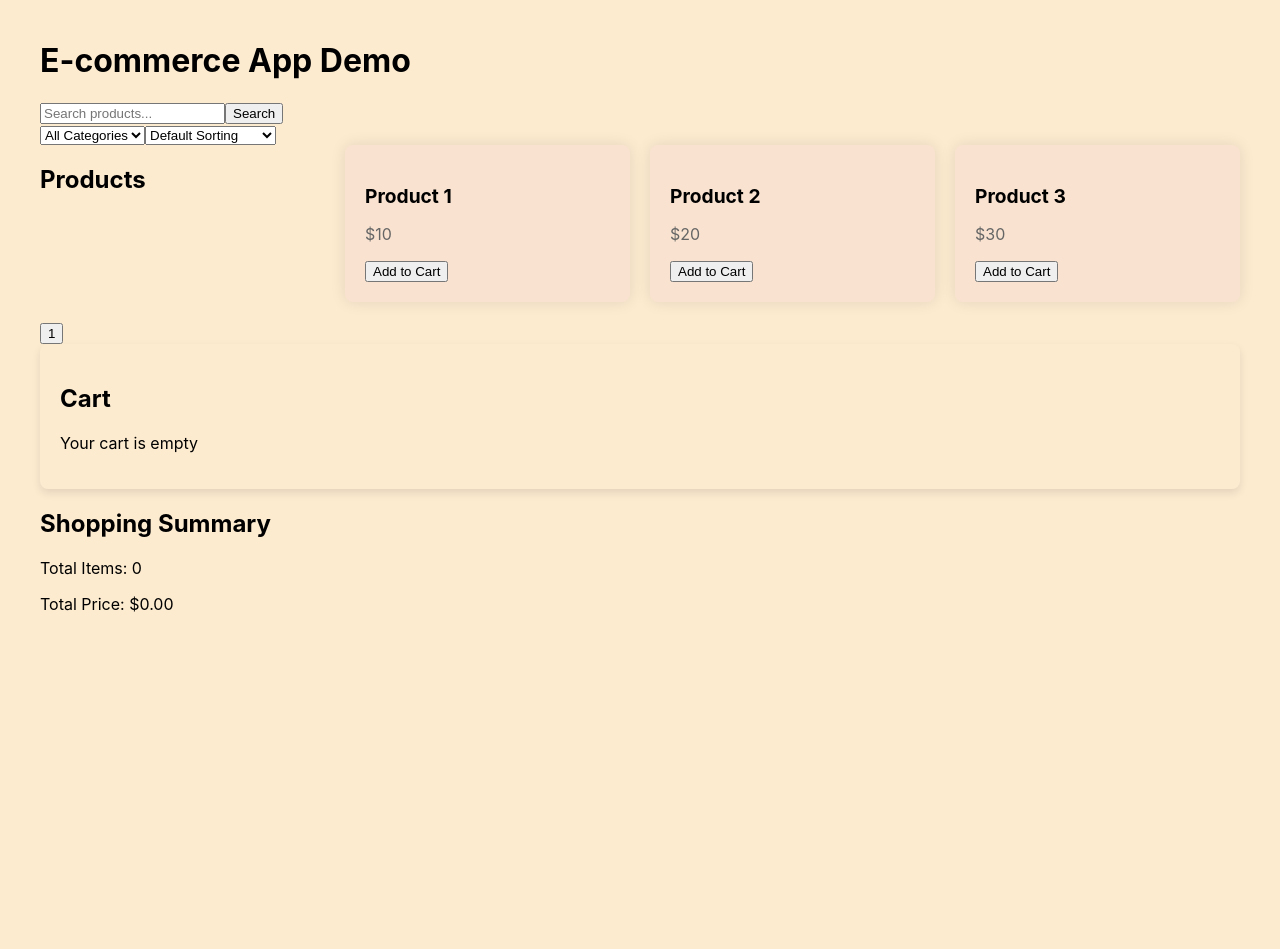
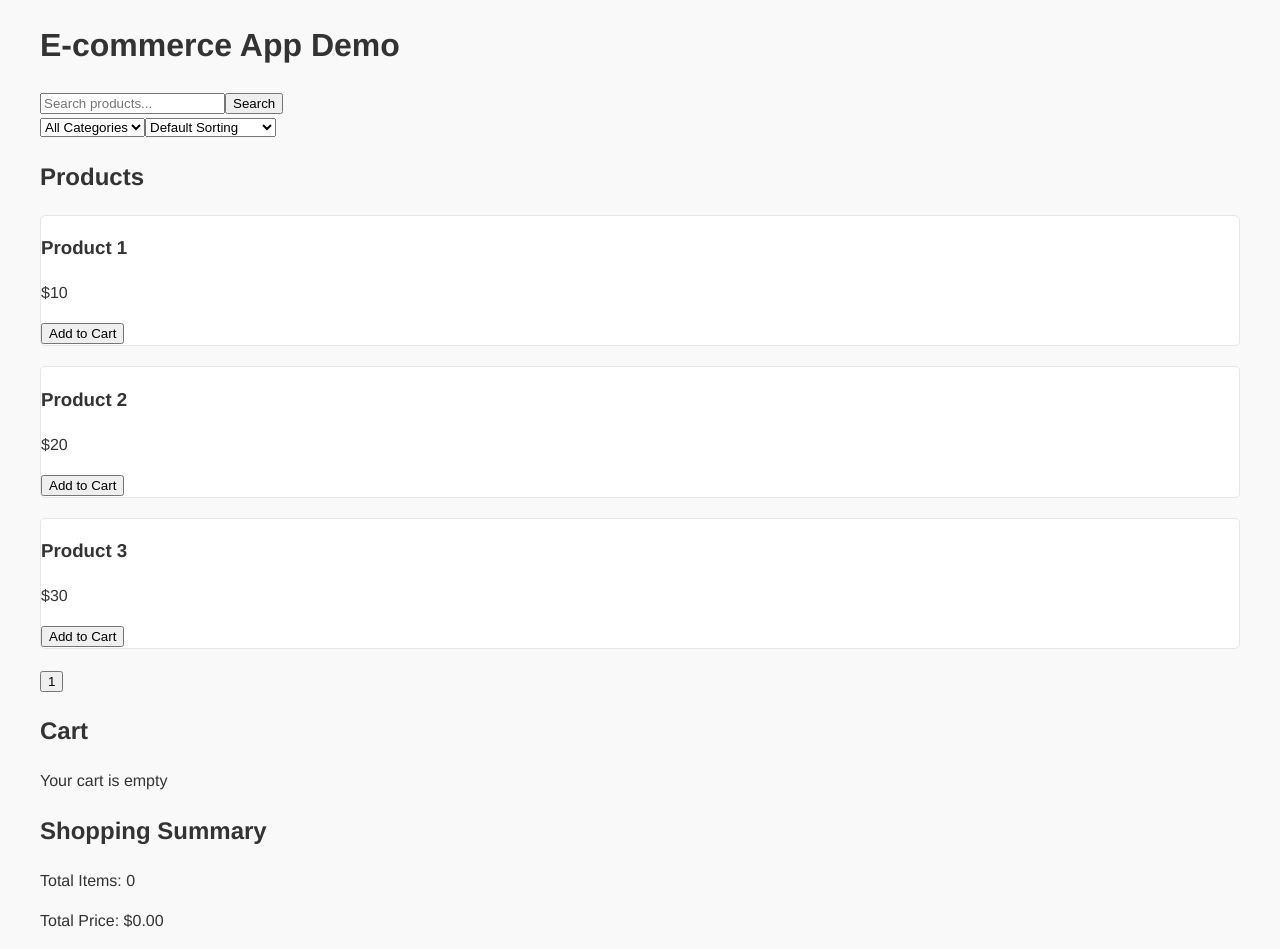
Before and after one commit to asearer/shopping-site-demo, a React (Create React App) app: page /cart in a window 1280 px wide. Before the commit the page ends 800 px from the top, so only its background shows below. Built offline with nearby package versions, Linux system fonts and the light colour scheme.

Commit message:
On branch main  Your branch is up to date with 'origin/main'.  Changes to be committed: 	modified:   src/App.css 	modified:   src/components/Cart.js fixed increment/decriment cart items functions

```diff
--- a/src/App.css
+++ b/src/App.css
@@ -1,114 +1,118 @@
-/* App.css */
+/* General Styles */
 
-/* Body background */
 body {
-  background-color: #fdebd0; /* Light peach */
+  font-family: "Helvetica Neue", Helvetica, Arial, sans-serif;
+  font-size: 16px;
+  line-height: 1.5;
+  color: #333;
+  background-color: #f9f9f9;
+  margin: 0;
+  padding: 0;
 }
 
-/* Centered header */
-.header {
-  text-align: center;
+.container {
+  max-width: 1200px;
+  margin: 0 auto;
+  padding: 0 15px;
+}
+
+/* Header Styles */
+
+header {
+  background-color: #fff;
+  border-bottom: 1px solid #e6e6e6;
   padding: 20px 0;
 }
 
-/* Container */
-.container {
-  padding: 20px 40px; /* Increased padding on the sides */
+.logo {
+  font-size: 1.5rem;
+  color: #333;
+  text-decoration: none;
 }
 
-/* Search bar */
-.search-bar {
-  margin-bottom: 20px;
+.navbar {
+  margin-top: 10px;
 }
 
-/* Product list */
-.product-list {
-  display: grid;
-  grid-template-columns: repeat(auto-fit, minmax(250px, 1fr));
-  gap: 20px;
+.navbar ul {
+  list-style: none;
+  padding: 0;
 }
 
-.product {
-  background-color: #f9e3d0; /* Peach */
-  padding: 20px;
-  border-radius: 8px;
-  box-shadow: 0 0 15px rgba(0, 0, 0, 0.1); /* Enhanced box shadow */
-  transition: box-shadow 0.3s ease; /* Smooth transition */
+.navbar li {
+  display: inline-block;
+  margin-right: 20px;
 }
 
-.product:hover {
-  box-shadow: 0 0 20px rgba(0, 0, 0, 0.2); /* Increase shadow on hover */
+.navbar a {
+  color: #333;
+  text-decoration: none;
+}
+
+/* Product Styles */
+
+.product {
+  background-color: #fff;
+  border: 1px solid #e6e6e6;
+  border-radius: 5px;
+  margin-bottom: 20px;
+  overflow: hidden;
 }
 
 .product img {
-  max-width: 100%;
+  width: 100%;
   height: auto;
-  border-radius: 8px;
 }
 
-.product h3 {
+.product-info {
+  padding: 20px;
+}
+
+.product-title {
   font-size: 1.2rem;
   margin-bottom: 10px;
 }
 
-.product p {
+.product-price {
+  font-size: 1.1rem;
+  color: #333;
+}
+
+.product-description {
+  font-size: 0.9rem;
   color: #666;
 }
 
-/* Cart */
-.cart {
-  background-color: #fdebd0; /* Light peach */
-  padding: 20px;
-  border-radius: 8px;
-  box-shadow: 0 4px 8px rgba(0, 0, 0, 0.1);
+/* Footer Styles */
+
+footer {
+  background-color: #f9f9f9;
+  border-top: 1px solid #e6e6e6;
+  padding: 20px 0;
+  text-align: center;
+  margin-top: 50px;
 }
 
-.cart-item {
-  margin-bottom: 10px;
+.footer-links a {
+  color: #333;
+  text-decoration: none;
+  margin: 0 10px;
 }
 
-.cart-item:last-child {
-  margin-bottom: 0;
+/* Button Styles */
+
+.btn {
+  display: inline-block;
+  padding: 10px 20px;
+  background-color: #333;
+  color: #fff;
+  text-decoration: none;
+  border: none;
+  border-radius: 5px;
+  cursor: pointer;
+  transition: background-color 0.3s;
 }
 
-.cart-item img {
-  max-width: 50px;
-  height: auto;
+.btn:hover {
+  background-color: #555;
 }
-
-.cart-item-details {
-  margin-left: 10px;
-}
-
-.cart-item-title {
-  font-weight: bold;
-}
-
-.cart-item-price {
-  color: #666;
-}
-
-/* Shopping cart summary */
-.summary {
-  margin-top: 20px;
-  background-color: #ffe6cc; /* Light orange */
-  padding: 20px;
-  border-radius: 8px;
-  box-shadow: 0 4px 8px rgba(0, 0, 0, 0.1);
-}
-
-.summary-total {
-  font-weight: bold;
-  margin-top: 10px;
-}
-
-/* Responsive styles */
-@media (max-width: 768px) {
-  .product-list {
-    grid-template-columns: repeat(auto-fit, minmax(200px, 1fr));
-  }
-
-  .cart {
-    margin-top: 20px;
-  }
-}
--- a/src/components/Cart.js
+++ b/src/components/Cart.js
@@ -7,9 +7,9 @@ function Cart({ cartItems, removeFromCart, updateQuantity }) {
   };
 
   const incrementQuantity = (productId) => {
-    // Check if productId exists in cartItems
-    if (cartItems[productId]) {
-      const newQuantity = cartItems[productId].quantity + 1;
+    const cartItem = cartItems.find(item => item.id === productId);
+    if (cartItem) {
+      const newQuantity = cartItem.quantity + 1;
       updateQuantity(productId, newQuantity);
     } else {
       console.error(`Product with ID ${productId} not found in cart.`);
@@ -17,9 +17,9 @@ function Cart({ cartItems, removeFromCart, updateQuantity }) {
   };
 
   const decrementQuantity = (productId) => {
-    // Check if productId exists in cartItems and quantity is greater than 1
-    if (cartItems[productId] && cartItems[productId].quantity > 1) {
-      const newQuantity = cartItems[productId].quantity - 1;
+    const cartItem = cartItems.find(item => item.id === productId);
+    if (cartItem && cartItem.quantity > 1) {
+      const newQuantity = cartItem.quantity - 1;
       updateQuantity(productId, newQuantity);
     } else {
       console.error(`Product with ID ${productId} not found in cart or quantity cannot be decreased further.`);
@@ -29,11 +29,11 @@ function Cart({ cartItems, removeFromCart, updateQuantity }) {
   return (
     <div className="cart">
       <h2>Cart</h2>
-      {Object.keys(cartItems).length === 0 ? (
+      {cartItems.length === 0 ? (
         <p>Your cart is empty</p>
       ) : (
         <ul>
-          {Object.values(cartItems).map(item => (
+          {cartItems.map(item => (
             <li key={item.id}>
               <div className="d-flex align-items-center justify-content-between">
                 <span>{item.name} - ${item.price}</span>
```
